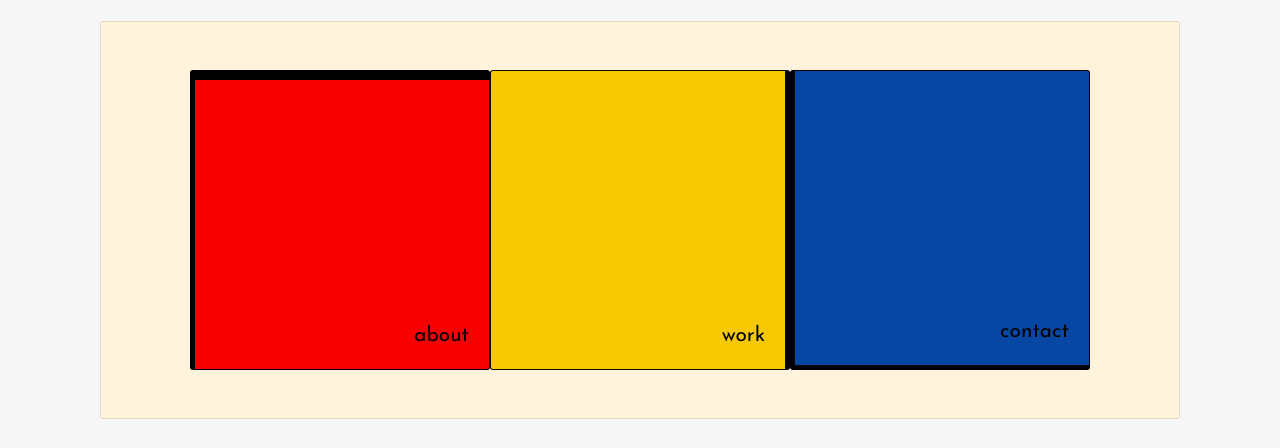
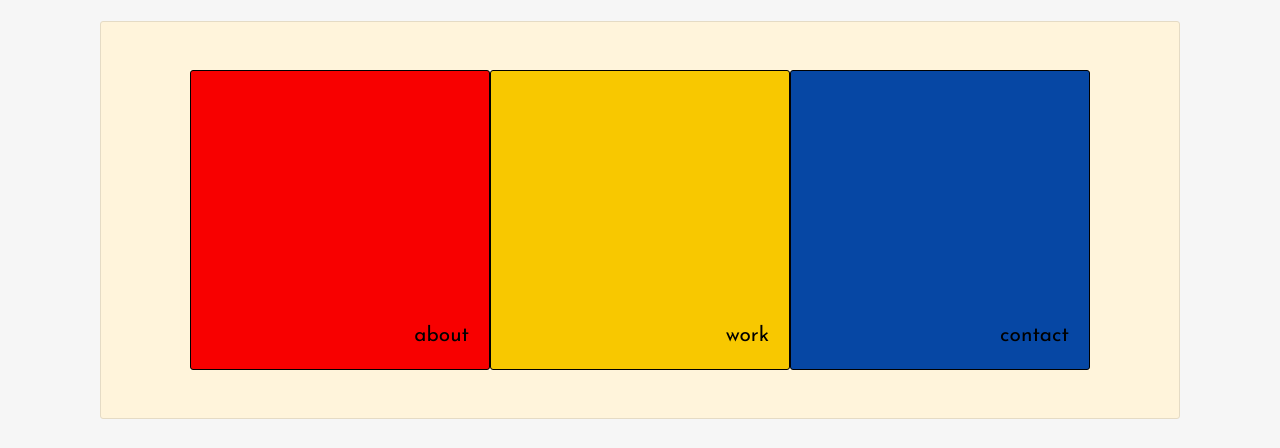
Before and after one commit to BetsL/portfolio-redux, a plain HTML site: page index.html in a window 1280 px wide. Shown: the part 156-604 px from the top of the page. Drawn offline with nearby package versions, Linux system fonts and the light colour scheme.

Commit message:
attempted to mondrian-ize

```diff
--- a/css/main.css
+++ b/css/main.css
@@ -206,20 +206,20 @@ header h1 {
 .first-item {
     order: 0;
     background-color: #f80000;
-    border-left: 5px solid #000;
-    border-top: 10px solid #000;
+    /*border-left: 5px solid #000;
+    border-top: 10px solid #000;*/
 }
 
 .item-two {
     background-color: #f8c800;
-    border-right: 5px solid #000;
+    /*border-right: 5px solid #000;*/
 }
 
 .last-item  {
     order: 2;
     background-color: #0647a4;
-    border-left: 5px solid #000;
-    border-bottom: 5px solid #000;
+    /*border-left: 5px solid #000;
+    border-bottom: 5px solid #000;*/
 }
 
 
```
